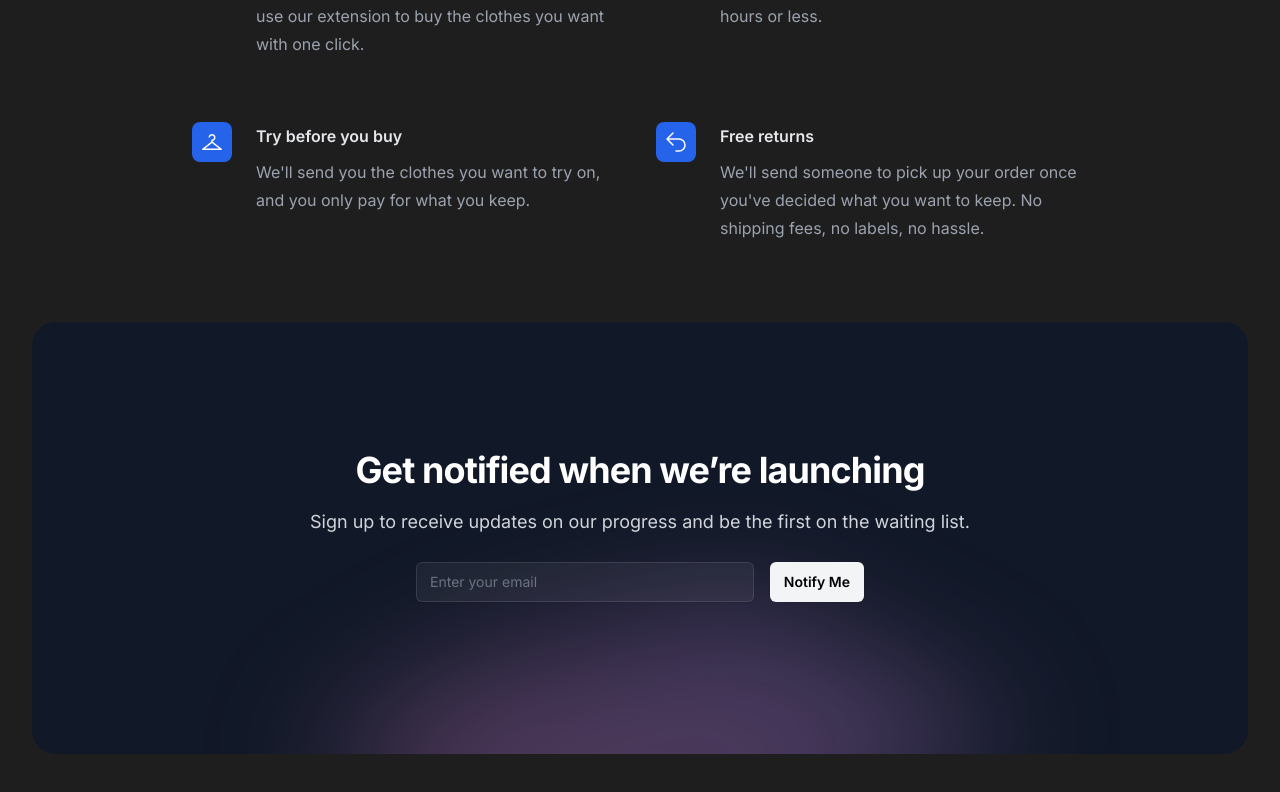
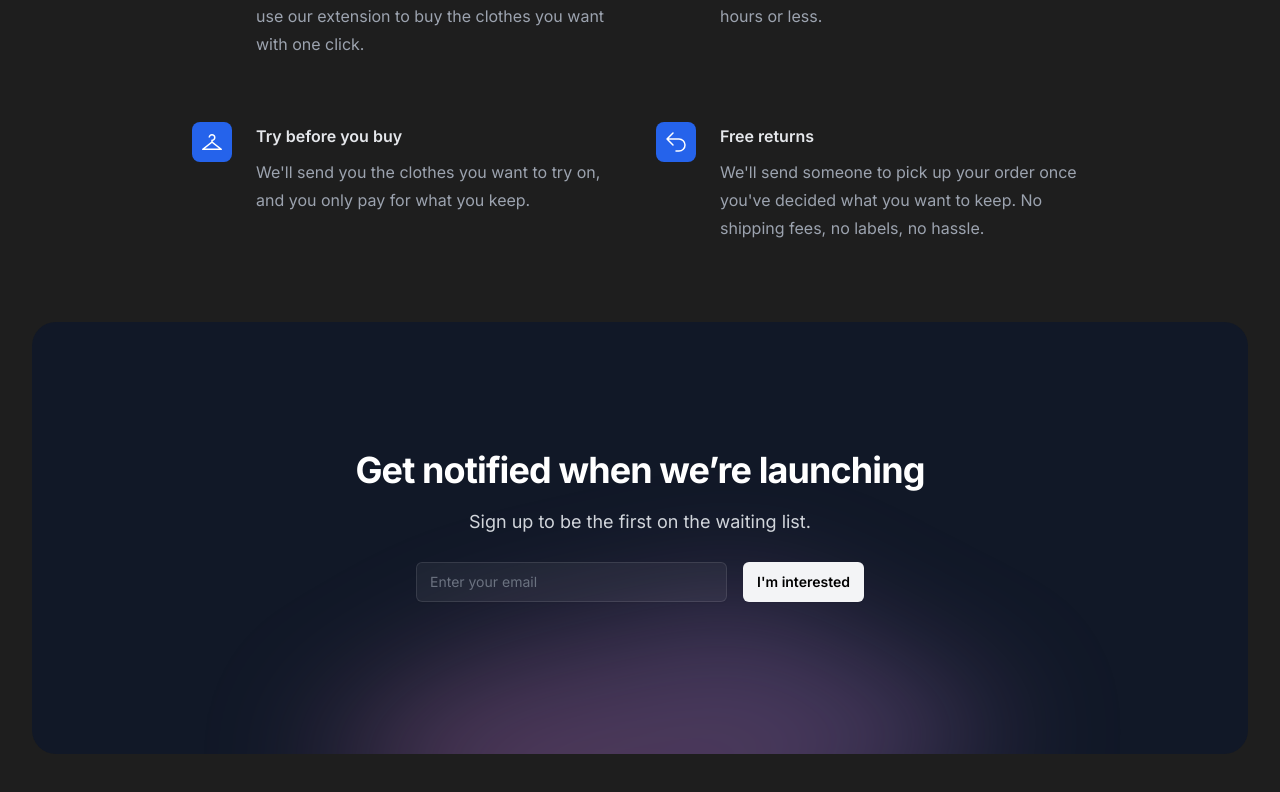
Before and after one commit to gshklovs/OASIS, a Next.js app: page / in a window 1280 px wide. Shown: the part 930-1722 px from the top of the page. Built offline with nearby package versions, Linux system fonts and the light colour scheme; no server answers; the database is empty.

Commit message:
change email copy

```diff
--- a/Components/EmailForm.tsx
+++ b/Components/EmailForm.tsx
@@ -68,8 +68,7 @@ export default function EmailForm() {
               Get notified when we&rsquo;re launching
             </h2>
             <p className="mt-4 text-lg leading-8 text-gray-300">
-              Sign up to receive updates on our progress and be the first on the
-              waiting list.
+              Sign up to be the first on the waiting list.
             </p>
             <form
               className="my-6 mx-auto flex max-w-md gap-x-4"
@@ -93,7 +92,7 @@ export default function EmailForm() {
                 type="submit"
                 className="flex-none rounded-md bg-gray-100 px-3.5 py-2.5 text-sm font-semibold text-black shadow-sm hover:bg-gray-200 focus-visible:outline focus-visible:outline-2 focus-visible:outline-offset-2 focus-visible:outline-blue-500"
               >
-                Notify Me
+                I&apos;m interested
               </button>
             </form>
           </div>
```
